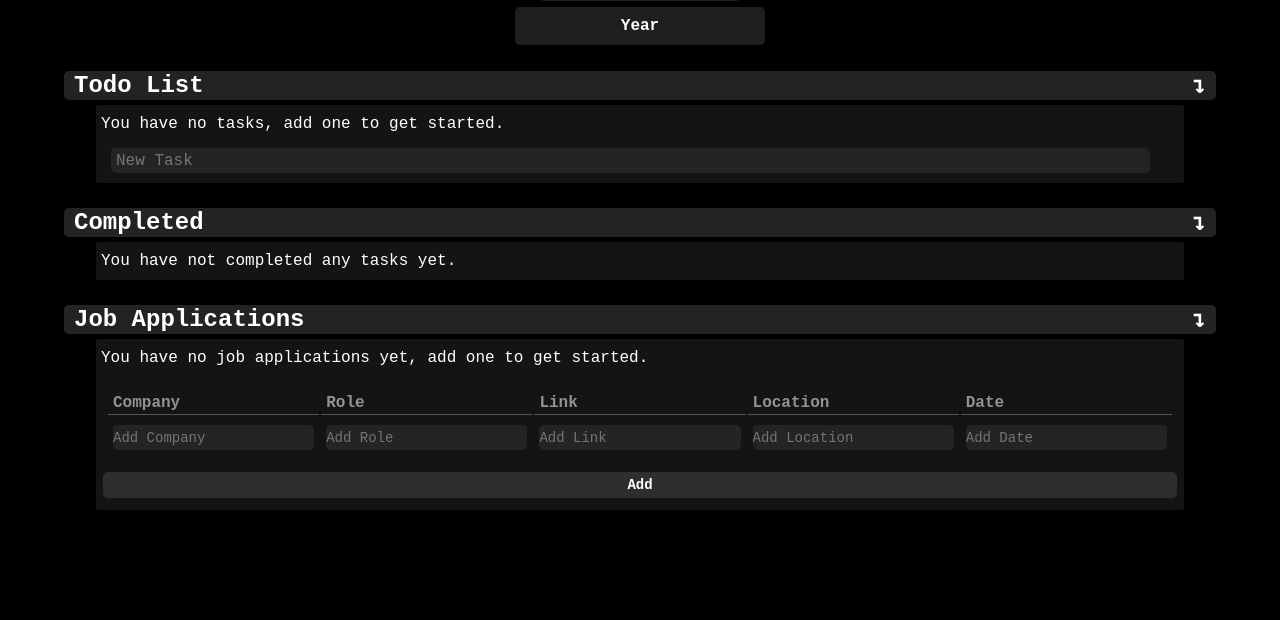
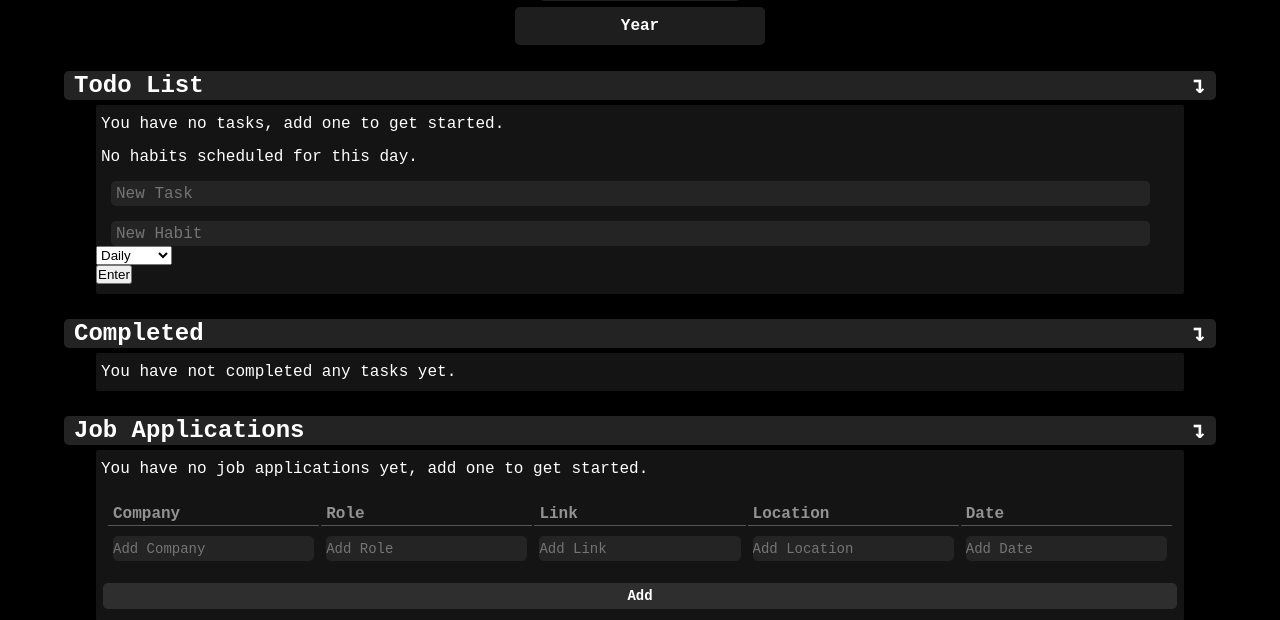
Before and after one commit to hub-mm/keep_up, a Flask app: page /home in a window 1280 px wide. Shown: the part 379-999 px from the top of the page. Before the commit the page ends 889 px from the top, so only its background shows below. Run offline with Flask 3, Linux system fonts and the light colour scheme.

Commit message:
Implement HTML logic to show habits and repetition over certain set times

```diff
--- a/web_app/templates/index.html
+++ b/web_app/templates/index.html
@@ -78,15 +78,15 @@
             {% else %}
             <div class="visible">
                 {% if current_day == day and current_month == month_num and current_year == year %}
-                <form class="current-day-cell" method="POST">
-                    <input type="hidden" name="day" value="{{ day }}">
+                <form action="{{ url_for('select_date') }}" class="current-day-cell" method="POST">
+                    <input type="hidden" name="select_date" value="{{ day }}/{{ month_num }}/{{ year }}">
                     <button type="submit" class="day-cell-button">
                         <span class="day-info" style="border-radius: 5px;">{{ day }}/{{ month_num }}/{{ year }}</span>
                     </button>
                 </form>
                 {% else %}
-                <form class="day-cell" method="POST">
-                    <input type="hidden" name="day" value="{{ day }}">
+                <form action="{{ url_for('select_date') }}" class="day-cell" method="POST">
+                    <input type="hidden" name="select_date" value="{{ day }}/{{ month_num }}/{{ year }}">
                     <button type="submit" class="day-cell-button">
                         <span class="day-info" style="border-radius: 5px;">{{ day }}/{{ month_num }}/{{ year }}</span>
                     </button>
@@ -112,16 +112,16 @@
                     {% else %}
                     <div class="visible-year">
                         {% if current_day == day and current_month == month_index and current_year == year %}
-                        <form class="current-day-cell-year" method="POST">
-                            <input type="hidden" name="day" value="{{ day }}">
+                        <form action="{{ url_for('select_date') }}" class="current-day-cell-year" method="POST">
+                            <input type="hidden" name="select_date" value="{{ day }}/{{ month_index }}/{{ year }}">
                             <button type="submit" class="day-cell-button">
                                 <span class="day-info"
                                       style="border-radius: 2px;">{{ day }}/{{ month_num }}/{{ year }}</span>
                             </button>
                         </form>
                         {% else %}
-                        <form class="day-cell-year" method="POST">
-                            <input type="hidden" name="day" value="{{ day }}">
+                        <form action="{{ url_for('select_date') }}" class="day-cell-year" method="POST">
+                            <input type="hidden" name="select_date" value="{{ day }}/{{ month_index }}/{{ year }}">
                             <button type="submit" class="day-cell-button">
                                 <span class="day-info"
                                       style="border-radius: 2px;">{{ day }}/{{ month_index }}/{{ year }}</span>
@@ -184,9 +184,6 @@
             {% endif %}
             {% if not todo_list %}
             <p>You have no tasks, add one to get started.</p>
-            <form action="{{ url_for('new_task') }}" method="POST">
-                <input type="text" name="task" class="add-task" placeholder="New Task">
-            </form>
             {% else %}
             <ul>
                 {% for id, task in todo_list.items() %}
@@ -220,10 +217,41 @@
                 </li>
                 {% endfor %}
             </ul>
-            <form action="{{ url_for('new_task') }}" method="POST">
-                <input type="text" name="task" class="add-task" placeholder="New Task">
+            {% endif %}
+            <div class="habits-container">
+                {% if habits_for_day %}
+                <ul class="habit-div">
+                    {% for habit in habits_for_day %}
+                    <li>
+                        <p>{{ habit.habit }}</p>
+                    </li>
+                    {% endfor %}
+                </ul>
+                {% else %}
+                <p>No habits scheduled for this day.</p>
+                {% endif %}
+            </div>
+            <div class="add-task">
+                <form action="{{ url_for('new_task') }}" method="POST">
+                    <input type="text" name="task" placeholder="New Task">
+                </form>
+            </div>
+            <form action="{{ url_for('new_habit') }}" method="POST">
+                <div class="habit-container">
+                    <input type="text" name="habit" class="add-habit" placeholder="New Habit">
+                    <label for="frequency"></label>
+                    <select name="frequency" id="frequency">
+                        <option value="daily">Daily</option>
+                        <option value="alternate">Alternate</option>
+                        <option value="tridum">Tridum</option>
+                        <option value="weekly">Weekly</option>
+                        <option value="monthly">Monthly</option>
+                    </select>
+                </div>
+                <div class="habits-confirm-button">
+                    <input type="submit" value="Enter">
+                </div>
             </form>
-            {% endif %}
         </div>
     </div>
 </div>
```
